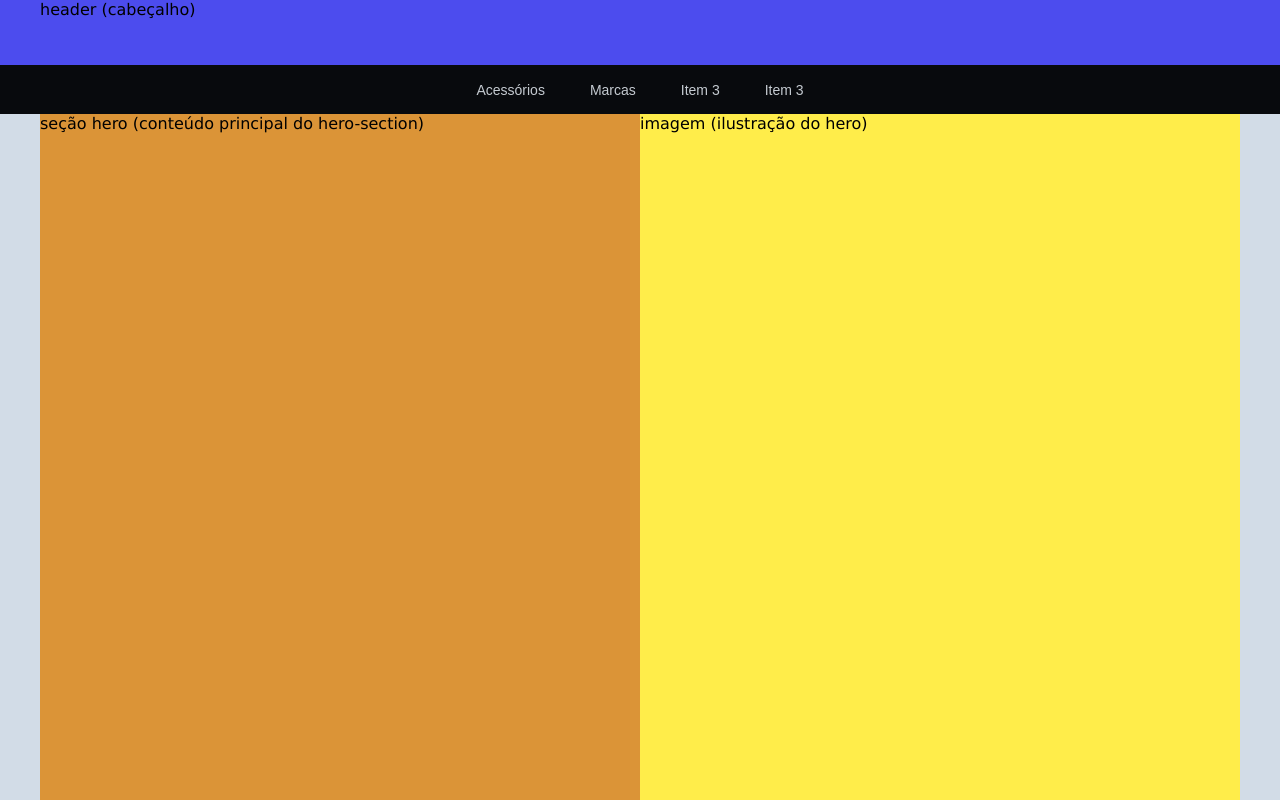
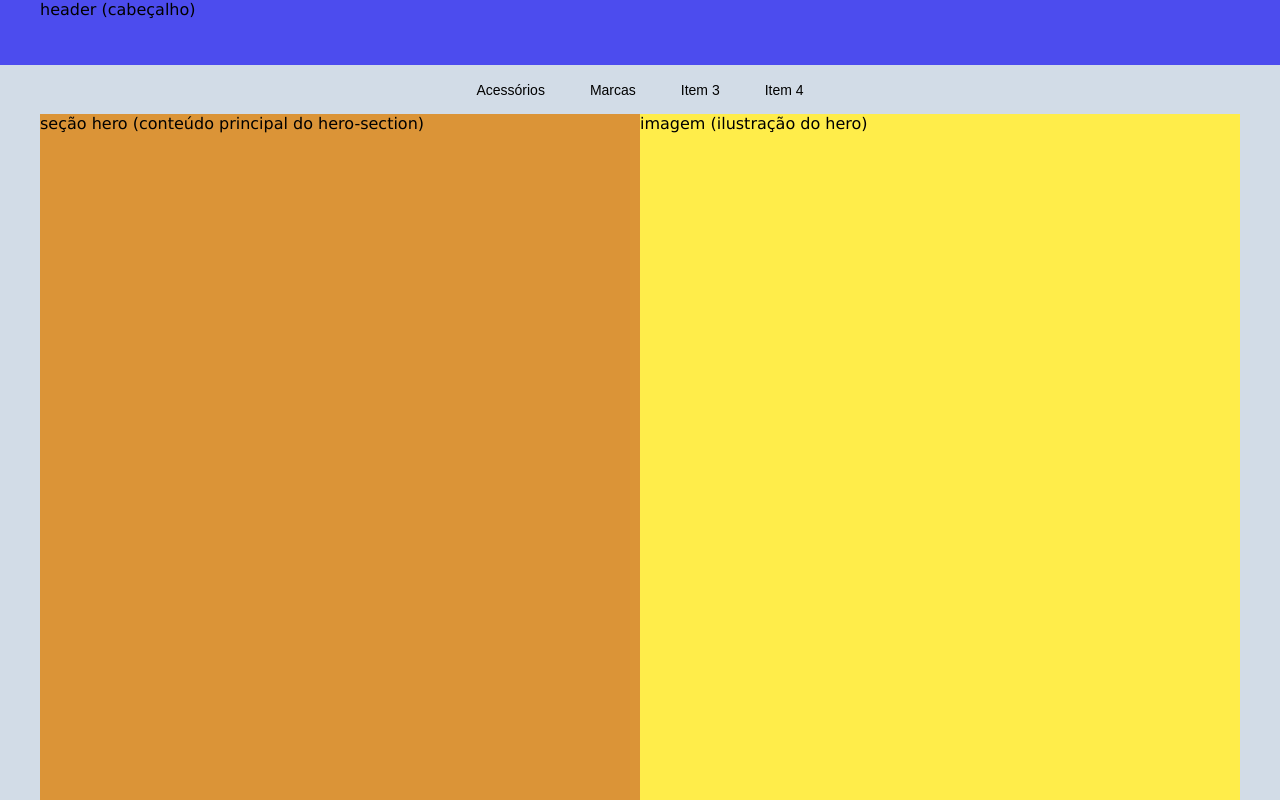
Before and after one commit to ThatsTacitPim/Labpaint, a plain HTML site: page index.html in a window 1280 px wide. Drawn offline with Linux system fonts and the light colour scheme.

Commit message:
Barra de navegação otimizada e revisada, aguardando merge

```diff
--- a/eduarda/style.css
+++ b/eduarda/style.css
@@ -1,9 +1,12 @@
-nav{
-    background-color: #080a0d;
+/*OBS: Substituí todos os seletores 'nav' pela sua classe .barra-navegacao
+pois se uma página possuir mais de uma tag nav, todas irão ser afetadas pelo estilo */
+
+.barra-navegacao{
+    background-color: var(--cor-fundo);
     padding: 15px;
 }
 
-nav ul{
+.barra-navegacao ul{
     display: flex;
     justify-content: center;
     align-items: center;
@@ -11,20 +14,20 @@ nav ul{
     list-style: none;
 }
 
-nav ul li a{
-    color: #c5cbd1;
+.barra-navegacao ul li a{
+    color: var(--cor-link);
     text-decoration: none;
     font-size: 14px;
     font-family: Arial, sans-serif;
     transition: color 0.3s;
 }
 
-nav ul li a:hover{
-    color: #65e8f2;
+.barra-navegacao ul li a:hover{
+    color: var(--cor-ui);
 }
 
 @media (max-width: 600px) {
-    nav ul {
+    .barra-navegacao ul {
         flex-wrap: wrap;
         gap: 20px;
     }
--- a/index.html
+++ b/index.html
@@ -53,7 +53,7 @@
                     <li><a href="#">Acessórios</a></li>
                     <li><a href="#">Marcas</a></li>
                     <li><a href="#">Item 3</a></li>
-                    <li><a href="#">Item 3</a></li>
+                    <li><a href="#">Item 4</a></li>
                 </ul>
             </nav>
             <!--3. Seção Hero com imagem de amostra -->
```
